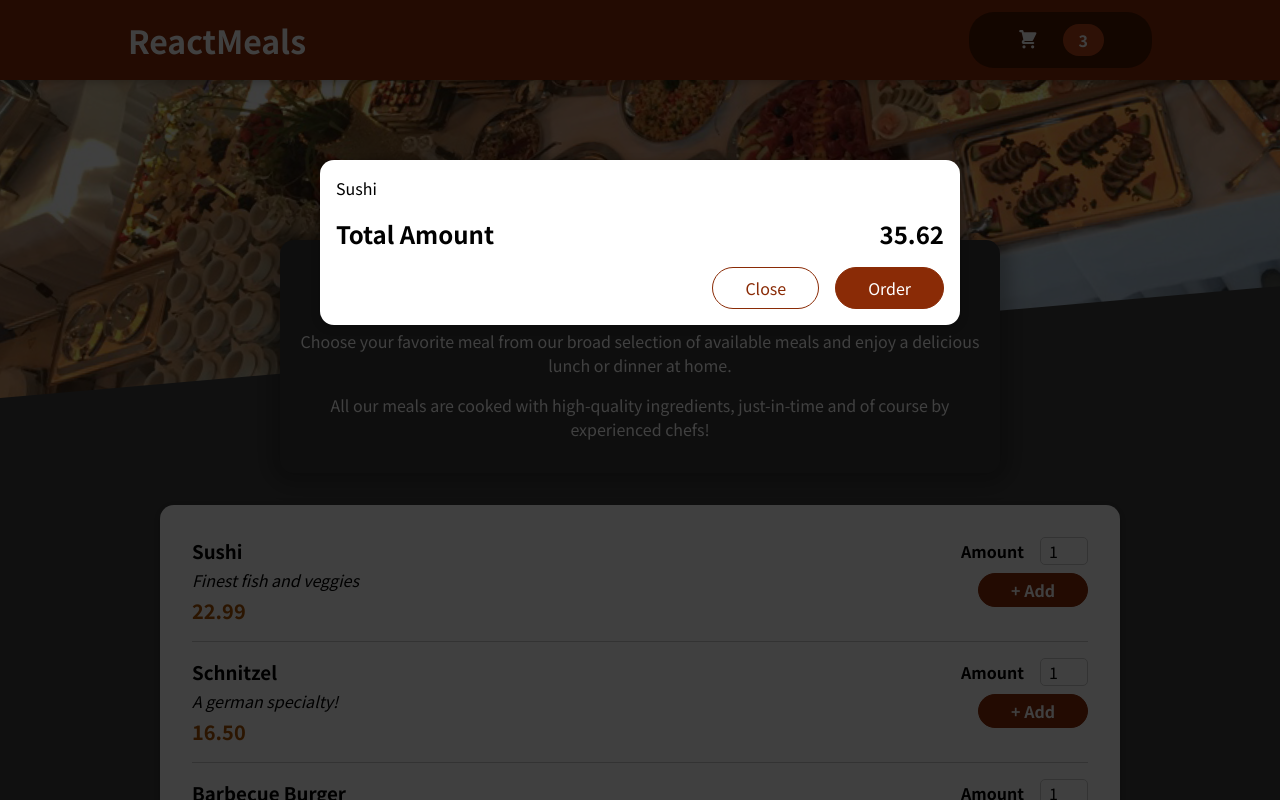
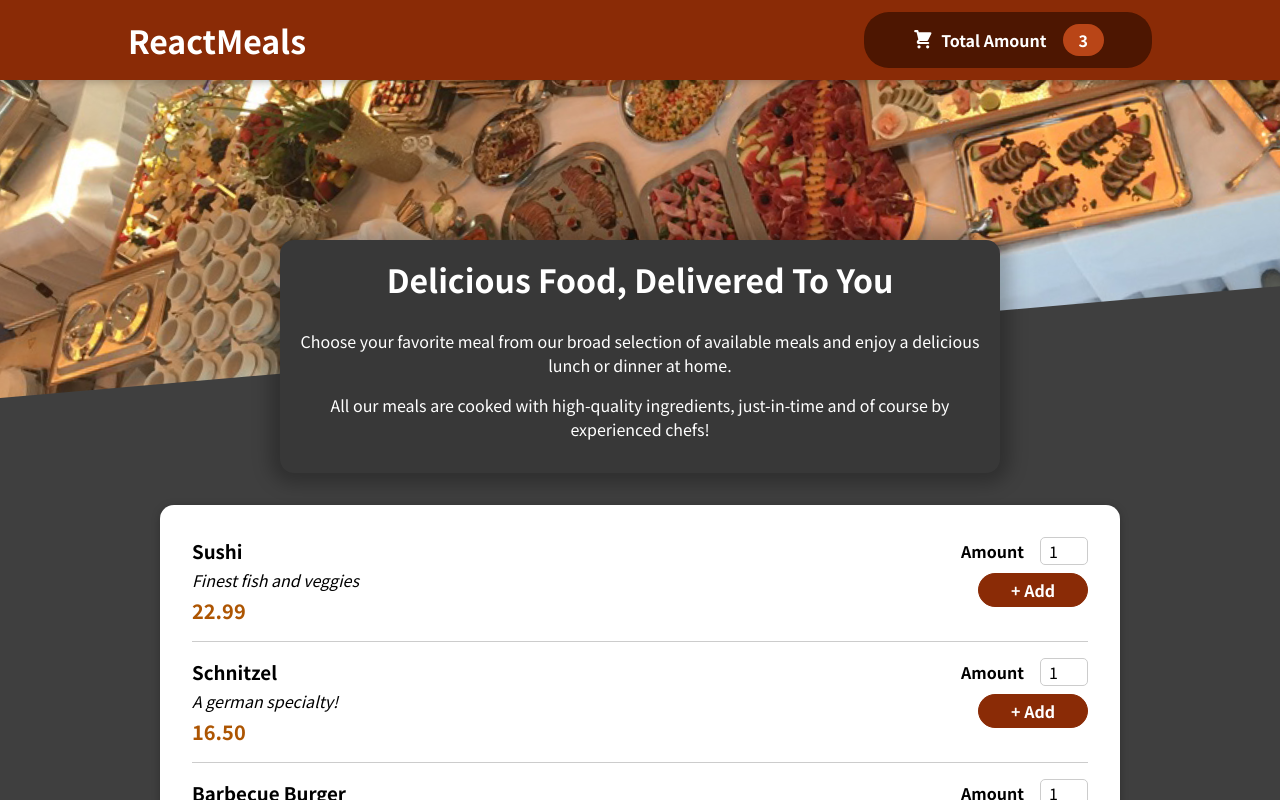
Before and after one commit to zubiwubwub/food-order-react-ui, a React (Create React App) app: page / in a window 1280 px wide. Shown: the top 800 px of the page. Built offline with nearby package versions, Linux system fonts and the light colour scheme.

Commit message:
Managing Cart & Modal State

```diff
--- a/src/App.js
+++ b/src/App.js
@@ -1,14 +1,24 @@
-import { Fragment } from 'react';
+import { Fragment, useState } from 'react';
 
 import Header from './components/Layout/Header';
 import Meals from './components/Meals/Meals';
 import Cart from './components/Cart/Cart';
 
 function App() {
+  const [cartIsShown, setCartIsShown] = useState(false);
+
+  const showCartHandler = () => {
+    setCartIsShown(true);
+  };
+
+  const hideCartHandler = () => {
+    setCartIsShown(false);
+  };
+
   return (
     <Fragment>
-      <Cart />
-      <Header />
+      {cartIsShown && <Cart onClose={hideCartHandler} />}
+      <Header onShowCart={showCartHandler} />
       <main>
         <Meals />
       </main>
--- a/src/components/Cart/Cart.js
+++ b/src/components/Cart/Cart.js
@@ -11,14 +11,16 @@ const Cart = (props) => {
   );
 
   return (
-    <Modal>
+    <Modal onClose={props.onClose}>
       {cartItems}
       <div className={classes.total}>
         <span>Total Amount</span>
         <span>35.62</span>
       </div>
       <div className={classes.actions}>
-        <button className={classes['button--alt']}>Close</button>
+        <button className={classes['button--alt']} onClick={props.onClose}>
+          Close
+        </button>
         <button className={classes.button}>Order</button>
       </div>
     </Modal>
--- a/src/components/Layout/Header.js
+++ b/src/components/Layout/Header.js
@@ -8,7 +8,7 @@ const Header = (props) => {
     <Fragment>
       <header className={classes.header}>
         <h1>ReactMeals</h1>
-        <HeaderCartButton />
+        <HeaderCartButton onClick={props.onShowCart} />
       </header>
       <div className={classes['main-image']}>
         <img src={mealsImage} alt='Table full of food' />
--- a/src/components/Layout/HeaderCartButton.js
+++ b/src/components/Layout/HeaderCartButton.js
@@ -3,10 +3,11 @@ import classes from './HeaderCartButton.module.css';
 
 const HeaderCartButton = (props) => {
   return (
-    <button className={classes.button}>
+    <button className={classes.button} onClick={props.onClick}>
       <span className={classes.icon}>
         <CartIcon />
       </span>
+      <span>Total Amount</span>
       <span className={classes.badge}>3</span>
       <span></span>
     </button>
--- a/src/components/UI/Modal.js
+++ b/src/components/UI/Modal.js
@@ -3,7 +3,7 @@ import classes from './Modal.module.css';
 import ReactDOM from 'react-dom';
 
 const Backdrop = (props) => {
-  return <div className={classes.backdrop}></div>;
+  return <div className={classes.backdrop} onClick={props.onClose}></div>;
 };
 const ModalOverlay = (props) => {
   return (
@@ -18,7 +18,10 @@ const portalElement = document.getElementById('overlays');
 const Modal = (props) => {
   return (
     <Fragment>
-      {ReactDOM.createPortal(<Backdrop />, portalElement)}
+      {ReactDOM.createPortal(
+        <Backdrop onClose={props.onClose} />,
+        portalElement
+      )}
       {ReactDOM.createPortal(
         <ModalOverlay>{props.children}</ModalOverlay>,
         portalElement
```
Also changed, not shown: 1 other file (tests, documents, lock files or other folders).
